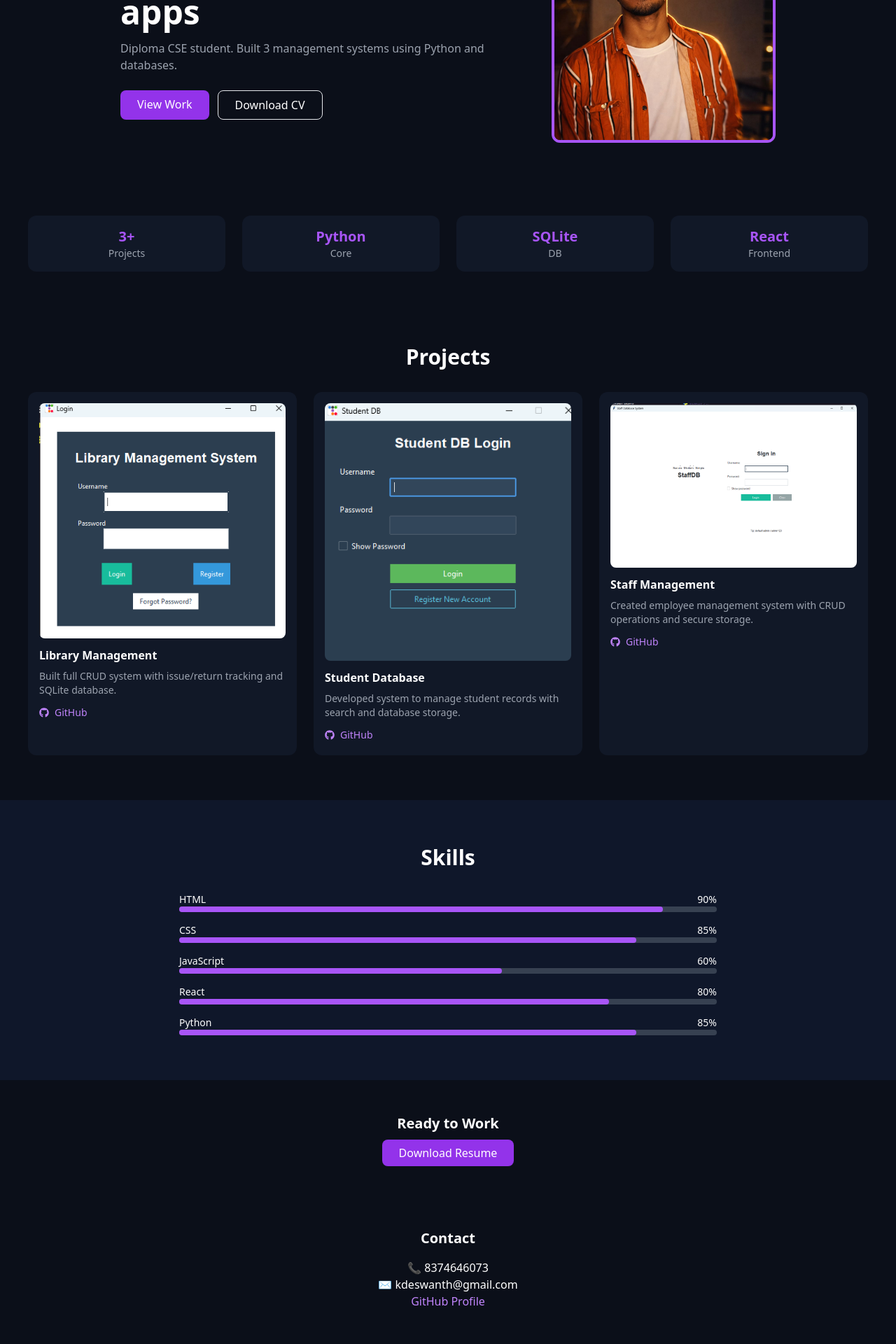
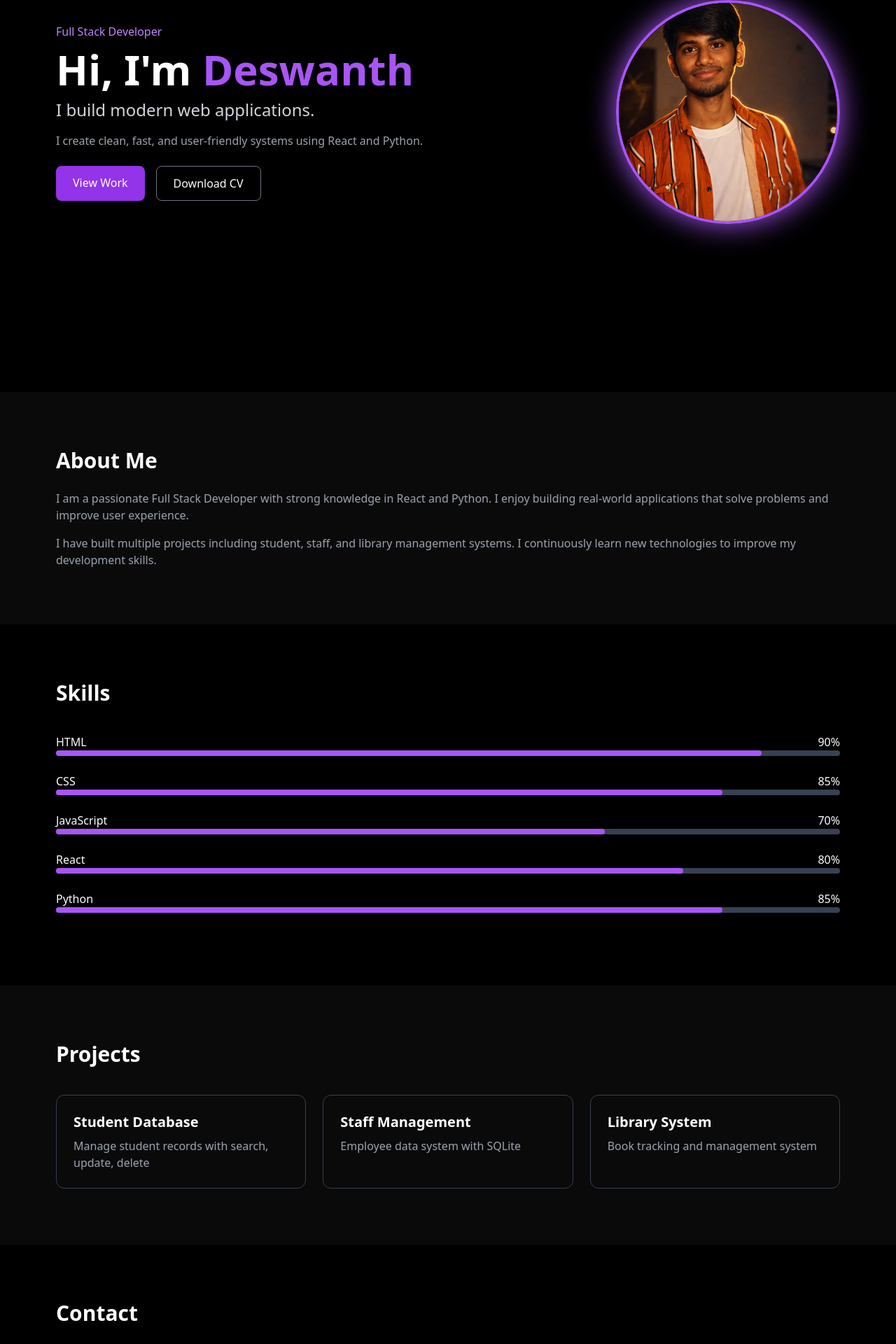
Before and after one commit to deswanth12/portfolio, a React app: page / in a window 1280 px wide. Shown: the part 240-2160 px from the top of the page at 70% size. Built offline with nearby package versions, Linux system fonts and the light colour scheme; the HTML template or start-up script is replaced by a standard one.

Commit message:
final portfolio

```diff
--- a/src/App.jsx
+++ b/src/App.jsx
@@ -1,160 +1,151 @@
 import { motion } from "framer-motion";
-import { FaGithub } from "react-icons/fa";
 
 const profile = "/profile.jpeg";
 
 export default function App() {
+  const skills = [
+    { name: "HTML", value: 90 },
+    { name: "CSS", value: 85 },
+    { name: "JavaScript", value: 70 },
+    { name: "React", value: 80 },
+    { name: "Python", value: 85 },
+  ];
+
+  const projects = [
+    {
+      title: "Student Database",
+      desc: "Manage student records with search, update, delete",
+      link: "https://github.com/deswanth12/studentdatabase",
+    },
+    {
+      title: "Staff Management",
+      desc: "Employee data system with SQLite",
+      link: "https://github.com/deswanth12/staffdatamanagement",
+    },
+    {
+      title: "Library System",
+      desc: "Book tracking and management system",
+      link: "https://github.com/deswanth12/Library-data-management-system",
+    },
+  ];
+
   return (
-    <div className="bg-[#0b0f19] text-white font-sans overflow-x-hidden">
-
-      {/* NAVBAR */}
-      <nav className="flex justify-between items-center px-5 md:px-10 py-4 sticky top-0 bg-[#0b0f19]/80 backdrop-blur z-50">
-        <h1 className="text-lg md:text-xl font-bold text-purple-500">Deswanth</h1>
-      </nav>
+    <div className="bg-black text-white">
 
       {/* HERO */}
-      <section className="flex flex-col-reverse md:flex-row items-center justify-center px-5 md:px-10 py-16 gap-10">
+      <section className="min-h-screen flex flex-col md:flex-row items-center justify-between px-6 md:px-20">
 
-        <div className="text-center md:text-left max-w-xl">
-          <p className="text-purple-400 mb-2 text-sm">Full Stack Developer</p>
+        <motion.div
+          initial={{ opacity: 0, y: 40 }}
+          animate={{ opacity: 1, y: 0 }}
+          transition={{ duration: 0.8 }}
+          className="max-w-xl"
+        >
+          <p className="text-purple-400 mb-3">Full Stack Developer</p>
 
-          <h1 className="text-3xl md:text-5xl font-bold">
-            I build real-world web apps
+          <h1 className="text-4xl md:text-6xl font-bold leading-tight">
+            Hi, I'm <span className="text-purple-500">Deswanth</span>
           </h1>
 
-          <p className="text-gray-400 mt-4">
-            Diploma CSE student. Built 3 management systems using Python and databases.
+          <h2 className="text-xl md:text-2xl mt-3 text-gray-300">
+            I build modern web applications.
+          </h2>
+
+          <p className="mt-4 text-gray-400">
+            I create clean, fast, and user-friendly systems using React and Python.
           </p>
 
-          <div className="mt-6 flex flex-col sm:flex-row gap-3">
-            <a href="#projects" className="bg-purple-600 px-6 py-2 rounded-lg text-center">
+          <div className="flex gap-4 mt-6">
+            <a href="#projects" className="px-6 py-3 bg-purple-600 rounded-lg hover:bg-purple-700">
               View Work
             </a>
 
-            <a href="/Deswanth_CV.pdf" download className="border px-6 py-2 rounded-lg text-center">
+            <a href="/cv.pdf" className="px-6 py-3 border border-gray-500 rounded-lg">
               Download CV
             </a>
           </div>
-        </div>
+        </motion.div>
 
         <motion.img
           src={profile}
-          className="w-40 h-40 md:w-80 md:h-80 object-cover rounded-full md:rounded-xl border-4 border-purple-500"
-          initial={{ opacity: 0 }}
-          animate={{ opacity: 1 }}
+          initial={{ opacity: 0, scale: 0.8 }}
+          animate={{ opacity: 1, scale: 1 }}
+          transition={{ duration: 0.8 }}
+          className="w-64 h-64 md:w-80 md:h-80 mt-10 md:mt-0 object-cover rounded-full border-4 border-purple-500 shadow-[0_0_40px_#a855f7]"
         />
       </section>
 
-      {/* PROOF */}
-      <section className="px-5 md:px-10 py-10 grid grid-cols-2 md:grid-cols-4 gap-6 text-center">
-        {[
-          ["3+", "Projects"],
-          ["Python", "Core"],
-          ["SQLite", "DB"],
-          ["React", "Frontend"],
-        ].map(([n, l], i) => (
-          <div key={i} className="bg-[#111827] p-4 rounded-xl">
-            <h3 className="text-xl font-bold text-purple-500">{n}</h3>
-            <p className="text-gray-400 text-sm">{l}</p>
+      {/* ABOUT */}
+      <section className="px-6 md:px-20 py-20 bg-[#0a0a0a]">
+        <h2 className="text-3xl font-bold mb-6">About Me</h2>
+
+        <p className="text-gray-400 mb-4">
+          I am a passionate Full Stack Developer with strong knowledge in React and Python.
+          I enjoy building real-world applications that solve problems and improve user experience.
+        </p>
+
+        <p className="text-gray-400">
+          I have built multiple projects including student, staff, and library management systems.
+          I continuously learn new technologies to improve my development skills.
+        </p>
+      </section>
+
+      {/* SKILLS */}
+      <section className="px-6 md:px-20 py-20 bg-black">
+        <h2 className="text-3xl font-bold mb-10">Skills</h2>
+
+        {skills.map((skill, i) => (
+          <div key={i} className="mb-6">
+            <div className="flex justify-between">
+              <span>{skill.name}</span>
+              <span>{skill.value}%</span>
+            </div>
+            <div className="w-full bg-gray-700 h-2 rounded">
+              <div
+                className="bg-purple-500 h-2 rounded"
+                style={{ width: `${skill.value}%` }}
+              ></div>
+            </div>
           </div>
         ))}
       </section>
 
       {/* PROJECTS */}
-      <section id="projects" className="px-5 md:px-10 py-16">
-        <h2 className="text-2xl md:text-3xl font-bold mb-8 text-center">
-          Projects
-        </h2>
+      <section id="projects" className="px-6 md:px-20 py-20 bg-[#0a0a0a]">
+        <h2 className="text-3xl font-bold mb-10">Projects</h2>
 
-        <div className="grid grid-cols-1 sm:grid-cols-2 md:grid-cols-3 gap-6">
-
-          {[
-            {
-              name: "Library Management",
-              img: "/assets/library.png",
-              desc: "Built full CRUD system with issue/return tracking and SQLite database.",
-              link: "https://github.com/deswanth12/Library-data-management-system"
-            },
-            {
-              name: "Student Database",
-              img: "/assets/student.png",
-              desc: "Developed system to manage student records with search and database storage.",
-              link: "https://github.com/deswanth12/studentdatabase"
-            },
-            {
-              name: "Staff Management",
-              img: "/assets/staff.png",
-              desc: "Created employee management system with CRUD operations and secure storage.",
-              link: "https://github.com/deswanth12/staffdatamanagement"
-            }
-          ].map((p, i) => (
-            <div key={i} className="bg-[#111827] p-4 rounded-xl">
-              <img src={p.img} className="rounded-lg mb-3" />
-              <h3 className="font-semibold">{p.name}</h3>
-              <p className="text-gray-400 text-sm mt-2">{p.desc}</p>
-
-              <a href={p.link} target="_blank" className="text-purple-400 text-sm mt-3 inline-flex items-center gap-2">
-                <FaGithub /> GitHub
-              </a>
-            </div>
-          ))}
-
-        </div>
-      </section>
-
-      {/* SKILLS */}
-      <section className="px-5 md:px-10 py-16 bg-[#0f172a]">
-        <h2 className="text-2xl md:text-3xl font-bold mb-8 text-center">
-          Skills
-        </h2>
-
-        <div className="space-y-4 max-w-3xl mx-auto">
-          {[
-            ["HTML", "90%"],
-            ["CSS", "85%"],
-            ["JavaScript", "60%"],
-            ["React", "80%"],
-            ["Python", "85%"],
-          ].map(([n, v], i) => (
-            <div key={i}>
-              <div className="flex justify-between text-sm">
-                <span>{n}</span>
-                <span>{v}</span>
-              </div>
-
-              <div className="bg-gray-700 h-2 rounded">
-                <motion.div
-                  className="bg-purple-500 h-2 rounded"
-                  initial={{ width: 0 }}
-                  whileInView={{ width: v }}
-                />
-              </div>
-            </div>
+        <div className="grid md:grid-cols-3 gap-6">
+          {projects.map((p, i) => (
+            <a
+              key={i}
+              href={p.link}
+              target="_blank"
+              className="p-6 border border-gray-700 rounded-xl hover:border-purple-500 hover:shadow-lg"
+            >
+              <h3 className="text-xl font-semibold">{p.title}</h3>
+              <p className="text-gray-400 mt-2">{p.desc}</p>
+            </a>
           ))}
         </div>
       </section>
 
-      {/* RESUME */}
-      <section className="text-center py-12">
-        <h2 className="text-xl font-bold mb-4">Ready to Work</h2>
-        <a href="/Deswanth_CV.pdf" download className="bg-purple-600 px-6 py-2 rounded-lg">
-          Download Resume
-        </a>
-      </section>
+      {/* CONTACT */}
+      <section className="px-6 md:px-20 py-20 bg-black">
+        <h2 className="text-3xl font-bold mb-6">Contact</h2>
 
-      {/* CONTACT */}
-      <section className="text-center py-12">
-        <h2 className="text-xl font-bold mb-4">Contact</h2>
         <p>📞 8374646073</p>
-        <p>✉️ kdeswanth@gmail.com</p>
-        <a href="https://github.com/deswanth12" className="text-purple-400">
-          GitHub Profile
-        </a>
+        <p>📧 kdeswanth@gmail.com</p>
+        <p>
+          🔗{" "}
+          <a href="https://github.com/deswanth12" className="text-purple-400">
+            GitHub Profile
+          </a>
+        </p>
       </section>
 
       {/* FOOTER */}
-      <footer className="text-center py-6 text-gray-500">
-        © 2026 Deswanth
+      <footer className="text-center py-6 text-gray-500 bg-[#0a0a0a]">
+        © 2026 Deswanth. All rights reserved.
       </footer>
 
     </div>
```
